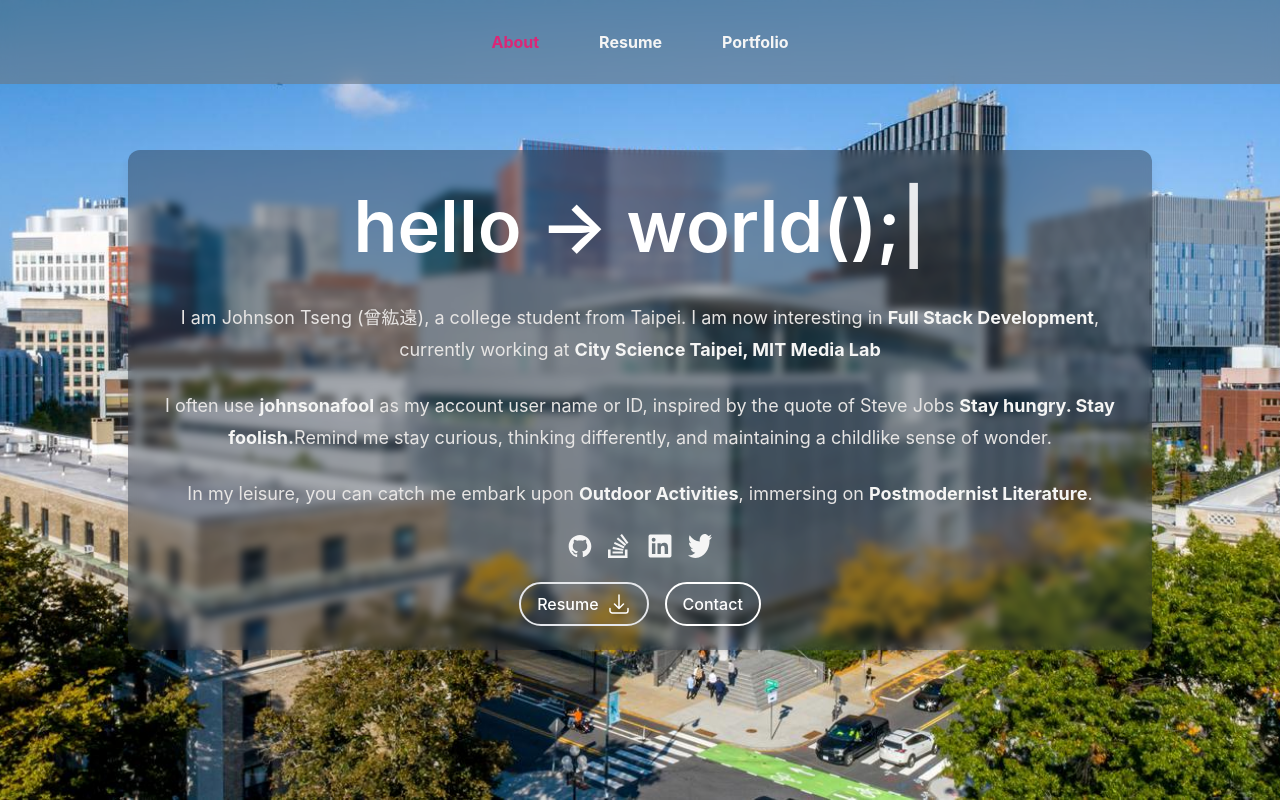
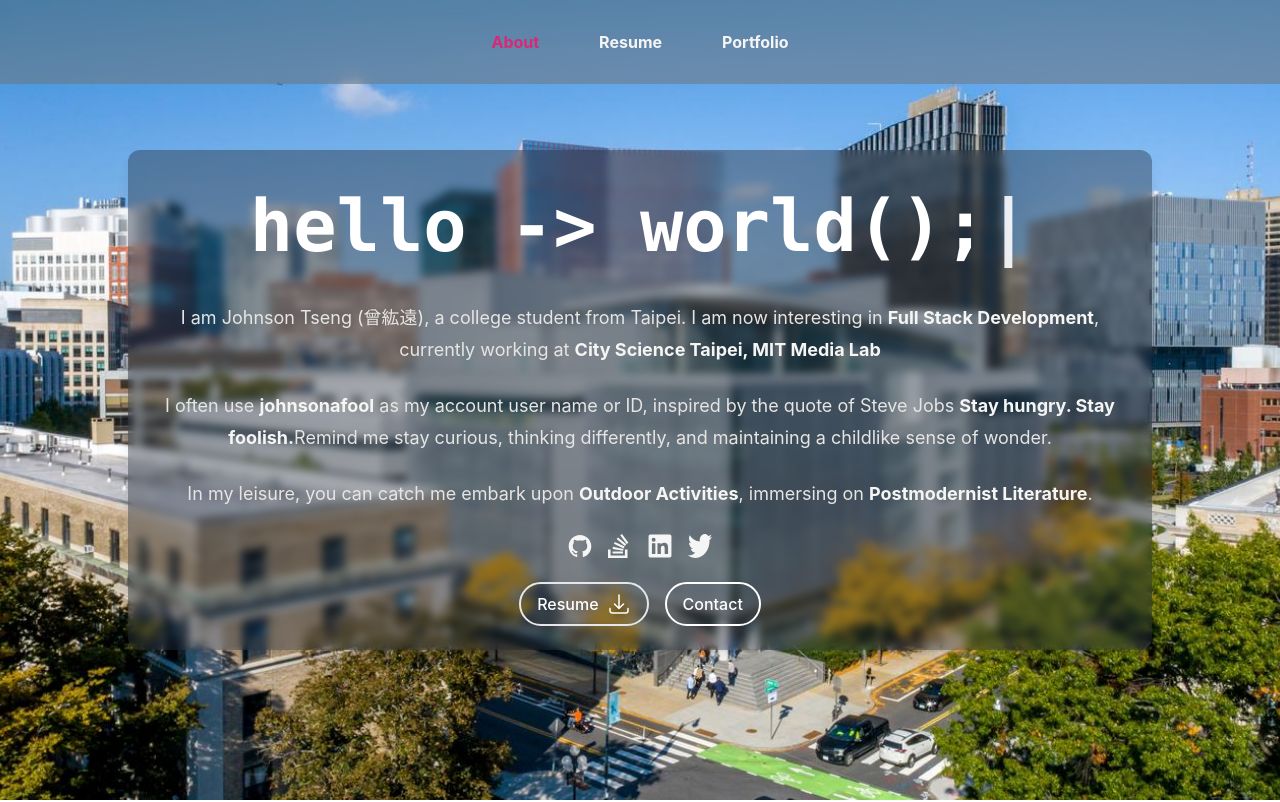
Before and after one commit to PaBaNaNa/johnsonafool.me, a Next.js app: page / in a window 1280 px wide. Shown: the top 802 px of the page. Built offline with nearby package versions, Linux system fonts and the light colour scheme.

Commit message:
feat: change type writer font

```diff
--- a/src/components/TypeWriter.tsx
+++ b/src/components/TypeWriter.tsx
@@ -7,10 +7,7 @@ const TypeWriter: FC = memo(() => {
 
   useEffect(() => {
     const typed = new Typed(el.current, {
-      strings: [
-        "hello -> world();",
-        // , "&amp; world();"
-      ],
+      strings: ["hello -> world();"],
       typeSpeed: 70,
     });
 
@@ -21,7 +18,7 @@ const TypeWriter: FC = memo(() => {
   }, []);
 
   return (
-    <div className="App">
+    <div className="font-mono">
       <span ref={el} />
     </div>
   );
```
